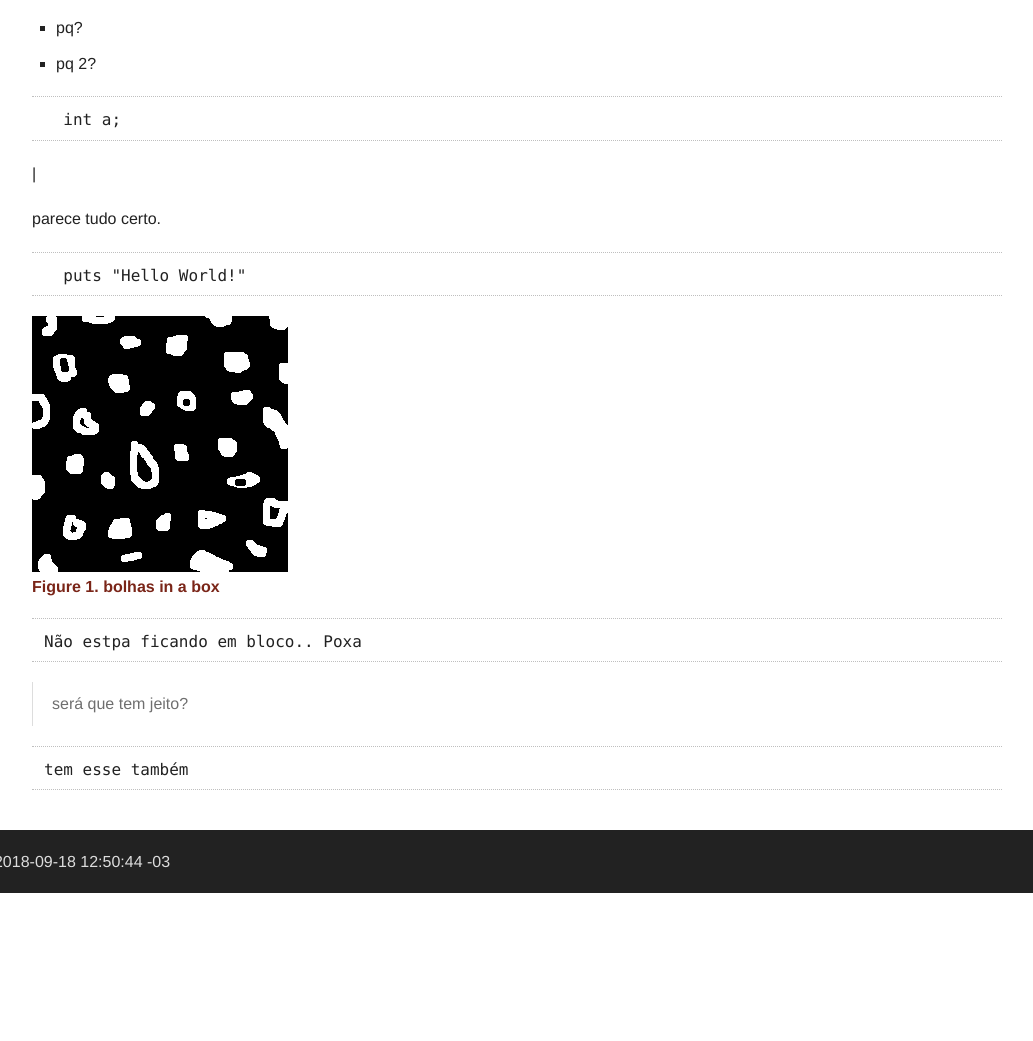
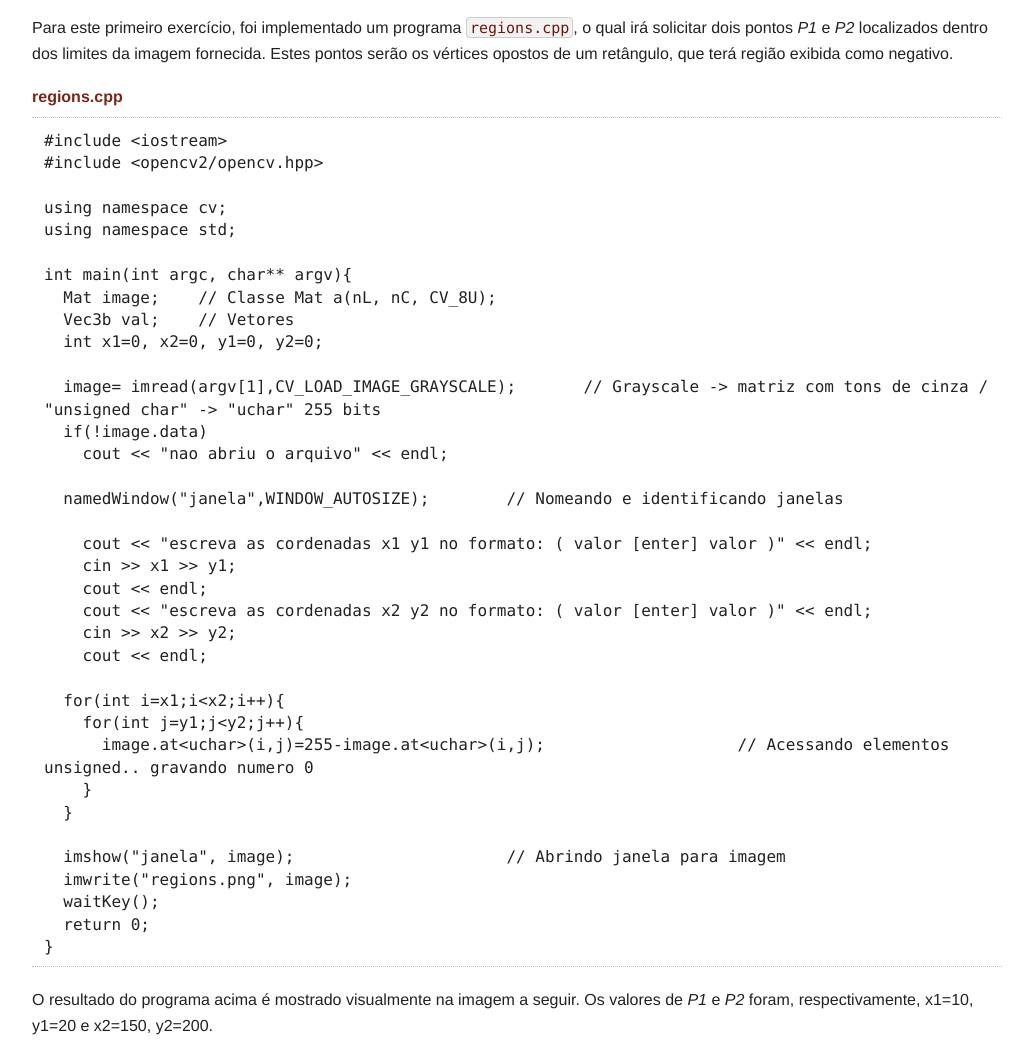
Before and after one commit to TonnyKentenich/tonnykentenich.github.io, a plain HTML site: page index.html in a window 1280 px wide. Shown: the part 321-1362 px from the top of the page, without its empty margins (123-1156 px from the left). Before the commit the page ends 1214 px from the top, so only its background shows below. Drawn offline with Linux system fonts and the light colour scheme.

Commit message:
atvidade 1

```diff
--- a/index.html
+++ b/index.html
@@ -378,61 +378,64 @@ span.icon > [class^="icon-"], span.icon > [class*=" icon-"] { cursor: default; }
 <div class="sect1">
 <h2 id="_atividade_1">Atividade 1</h2>
 <div class="sectionbody">
-<div class="ulist square">
-<ul class="square">
-<li>
-<p>pq?</p>
-</li>
-<li>
-<p>pq 2?</p>
-</li>
-</ul>
+<div class="paragraph">
+<p>Para este primeiro exercício, foi implementado um programa <code>regions.cpp</code>, o qual irá solicitar dois pontos <em>P1</em> e <em>P2</em> localizados dentro dos limites da imagem fornecida. Estes pontos serão os vértices opostos de um retângulo, que terá região exibida como negativo.</p>
 </div>
 <div class="listingblock">
+<div class="title">regions.cpp</div>
 <div class="content">
-<pre class="highlight"><code class="cpp language-cpp">  int a;</code></pre>
+<pre class="highlight"><code class="cpp language-cpp">#include &lt;iostream&gt;
+#include &lt;opencv2/opencv.hpp&gt;
+
+using namespace cv;
+using namespace std;
+
+int main(int argc, char** argv){
+  Mat image;	// Classe Mat a(nL, nC, CV_8U);
+  Vec3b val;	// Vetores
+  int x1=0, x2=0, y1=0, y2=0;
+
+  image= imread(argv[1],CV_LOAD_IMAGE_GRAYSCALE);	// Grayscale -&gt; matriz com tons de cinza / "unsigned char" -&gt; "uchar" 255 bits
+  if(!image.data)
+    cout &lt;&lt; "nao abriu o arquivo" &lt;&lt; endl;
+
+  namedWindow("janela",WINDOW_AUTOSIZE);	// Nomeando e identificando janelas
+
+    cout &lt;&lt; "escreva as cordenadas x1 y1 no formato: ( valor [enter] valor )" &lt;&lt; endl;
+    cin &gt;&gt; x1 &gt;&gt; y1;
+    cout &lt;&lt; endl;
+    cout &lt;&lt; "escreva as cordenadas x2 y2 no formato: ( valor [enter] valor )" &lt;&lt; endl;
+    cin &gt;&gt; x2 &gt;&gt; y2;
+    cout &lt;&lt; endl;
+
+  for(int i=x1;i&lt;x2;i++){
+    for(int j=y1;j&lt;y2;j++){
+      image.at&lt;uchar&gt;(i,j)=255-image.at&lt;uchar&gt;(i,j);			// Acessando elementos unsigned.. gravando numero 0
+    }
+  }
+
+  imshow("janela", image);  			// Abrindo janela para imagem
+  imwrite("regions.png", image);
+  waitKey();
+  return 0;
+}</code></pre>
 </div>
 </div>
 <div class="paragraph">
-<p>|</p>
-</div>
-<div class="paragraph">
-<p>parece tudo certo.</p>
-</div>
-<div class="listingblock">
-<div class="content">
-<pre class="highlight"><code class="ruby language-ruby">  puts "Hello World!"</code></pre>
-</div>
+<p>O resultado do programa acima é mostrado visualmente na imagem a seguir. Os valores de <em>P1</em> e <em>P2</em> foram, respectivamente, x1=10, y1=20 e x2=150, y2=200.</p>
 </div>
 <div class="imageblock">
 <div class="content">
-<img src="bolhas.png" alt="bolhas">
+<img src="regions.png" alt="regions">
 </div>
-<div class="title">Figure 1. bolhas in a box</div>
-</div>
-<div class="listingblock">
-<div class="content">
-<pre>Não estpa ficando em bloco.. Poxa</pre>
-</div>
-</div>
-<div class="quoteblock">
-<blockquote>
-<div class="paragraph">
-<p>será que tem jeito?</p>
-</div>
-</blockquote>
-</div>
-<div class="literalblock">
-<div class="content">
-<pre>tem esse também</pre>
-</div>
+<div class="title">Figure 1. regions.png</div>
 </div>
 </div>
 </div>
 </div>
 <div id="footer">
 <div id="footer-text">
-Last updated 2018-09-18 12:50:44 -03
+Last updated 2018-09-18 15:33:53 -03
 </div>
 </div>
 </body>
```
Also changed, not shown: regions.png (added).
